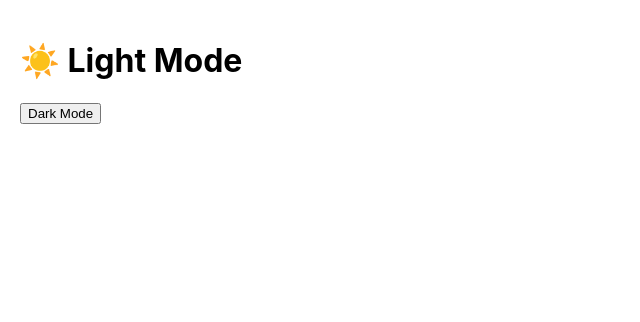
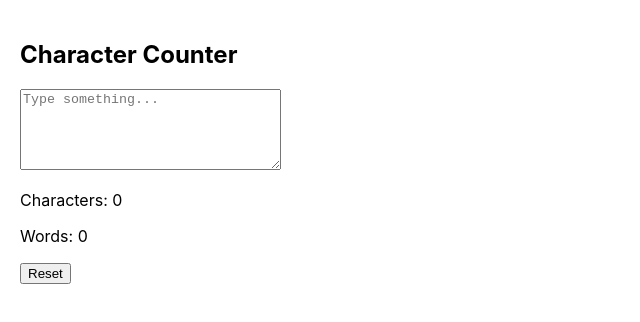
Before and after one commit to chhayashah/react-practise, a React (Create React App) app: page / in a window 1280 px wide. Shown: the top 322 px of the page, without its empty margins (0-640 px from the left). Built offline with nearby package versions, Linux system fonts and the light colour scheme.

Commit message:
charactercounter

```diff
--- a/src/App.js
+++ b/src/App.js
@@ -13,7 +13,9 @@ import './App.css';
 // import ProgressBar from "./components/ProgressBar";
 // import StarRating from "./components/StarRating";
 // import Stopwatch from "./components/Stopwatch";
-import DarkMode from "./components/DarkMode";
+// import DarkMode from "./components/DarkMode";
+import CharacterCounter from "./components/CharacterCounter";
+
 
 function App() {
   return (
@@ -31,7 +33,8 @@ function App() {
       {/* <ProgressBar/> */}
       {/* <StarRating/> */}
       {/* <Stopwatch/> */}
-      <DarkMode/>
+      {/* <DarkMode/> */}
+      <CharacterCounter/>
    </div>
   );
 }
--- /dev/null
+++ b/src/components/CharacterCounter.jsx
@@ -0,0 +1,27 @@
+import React, { useState } from "react";
+
+const CharacterCounter = () => {
+    const [text, setText] = useState("");
+
+
+    return (
+        <div style={{padding:"20px"}}>
+            <h2>Character Counter</h2>
+            <textarea
+                value={text}
+                onChange={(e) => setText(e.target.value)}
+                placeholder="Type something..."
+                rows={5}
+                cols={30}
+            />
+            <p>Characters: {text.length }</p>
+            <p>Words: {
+                text.trim() === "" ? 0 : text.trim().split(/\s+/).length
+            }
+            </p>
+            <button onClick={() => setText("")}>Reset</button>
+        </div>
+    )
+
+}
+export default CharacterCounter;
```
